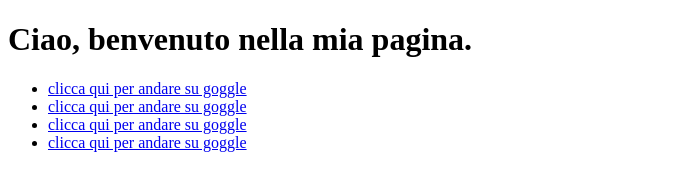
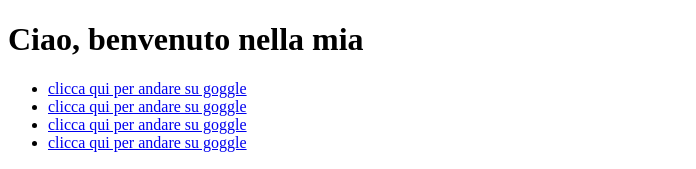
Before and after one commit to dorinciofalo/Esercizi-epicode-html, a plain HTML site: page gg3/index.html in a window 1280 px wide. Shown: the top 169 px of the page, without its empty margins (0-696 px from the left). Drawn offline with Linux system fonts and the light colour scheme.

Commit message:
blkbljkbl

```diff
--- a/gg3/index.html
+++ b/gg3/index.html
@@ -9,7 +9,7 @@
 
 <body>
     <header>
-        <h1>Ciao, benvenuto nella mia pagina.</h1>
+        <h1>Ciao, benvenuto nella mia</h1>
         <nav>
             <ul>
                 <li><a href="www.google.it">clicca qui per andare su goggle</a></li>
```
